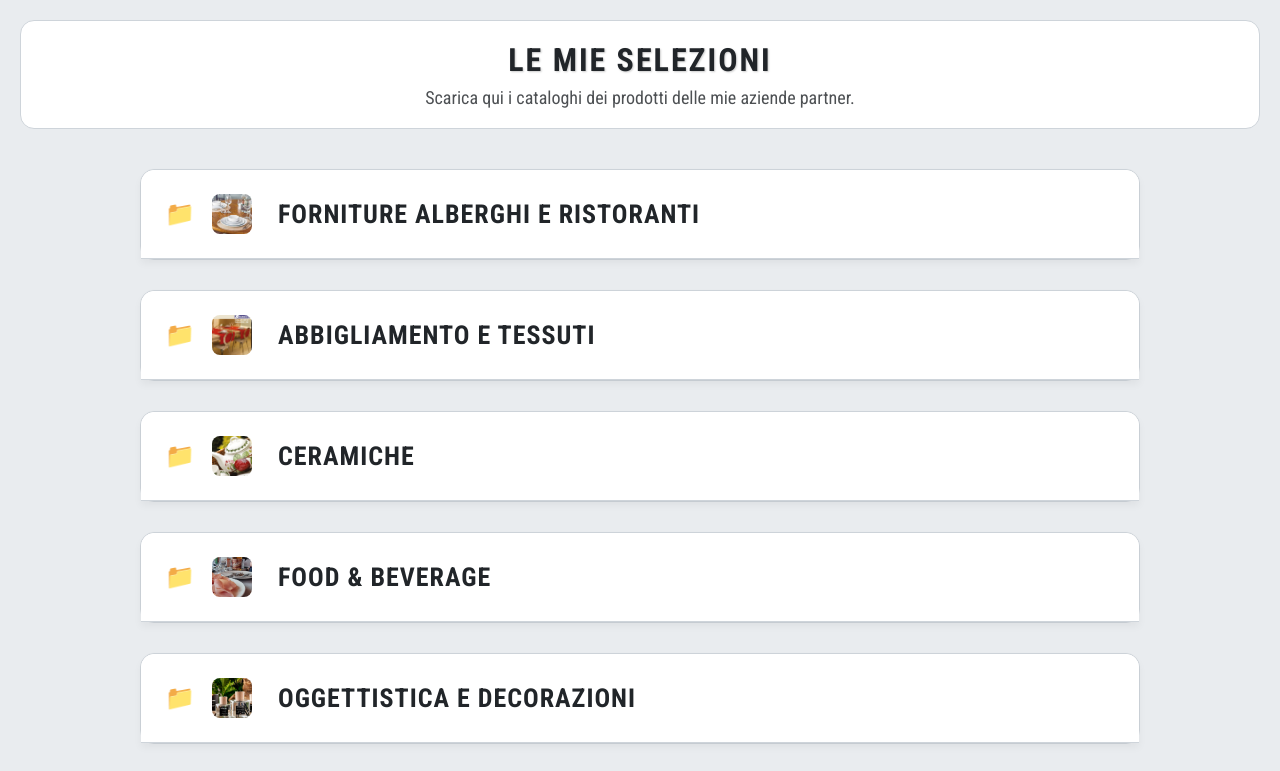
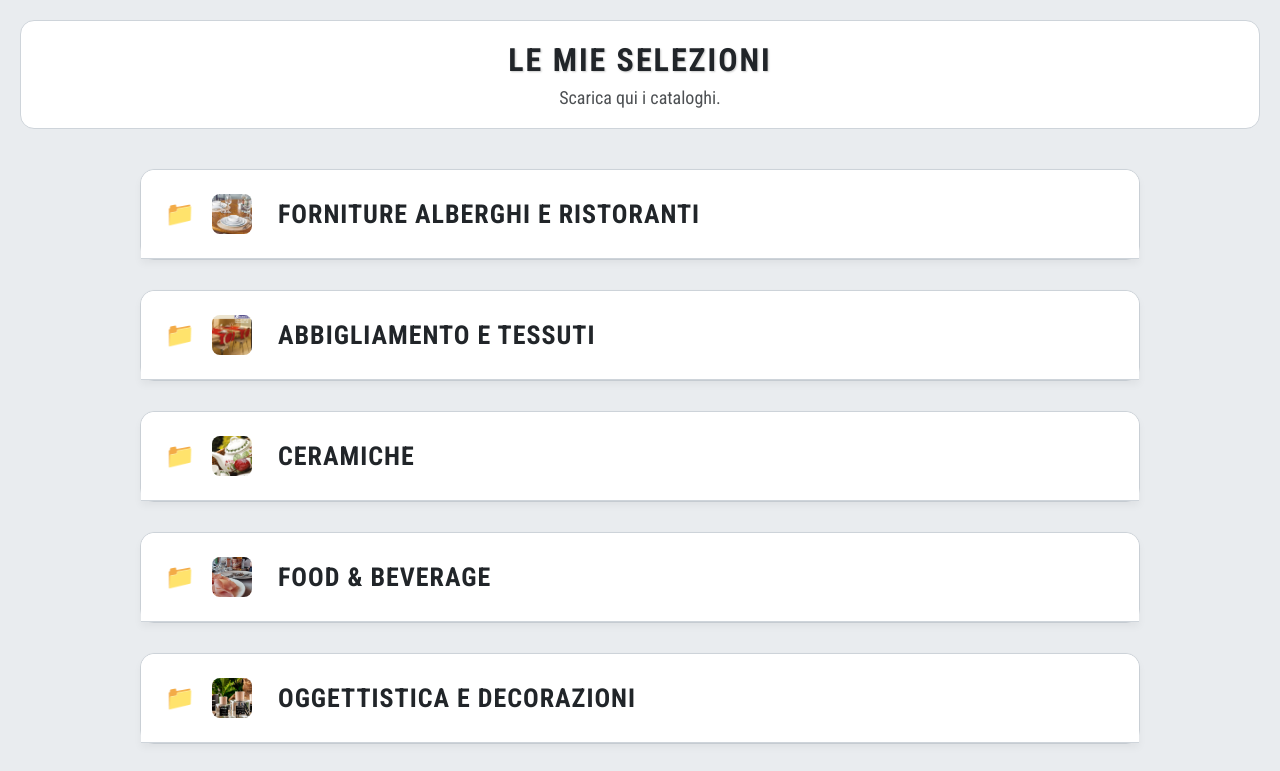
Before and after one commit to Stevit/alberto_marketing, a plain HTML site: page index.html in a window 1280 px wide. Shown: the top 771 px of the page. Drawn offline with Linux system fonts and the light colour scheme.

Commit message:
aggiornato il testo della descrizione nella sezione header

```diff
--- a/index.html
+++ b/index.html
@@ -26,7 +26,7 @@
   <body>
     <header>
       <h1>Le mie selezioni</h1>
-      <p>Scarica qui i cataloghi dei prodotti delle mie aziende partner.</p>
+      <p>Scarica qui i cataloghi.</p>
     </header>
 
     <section class="cataloghi">
```
